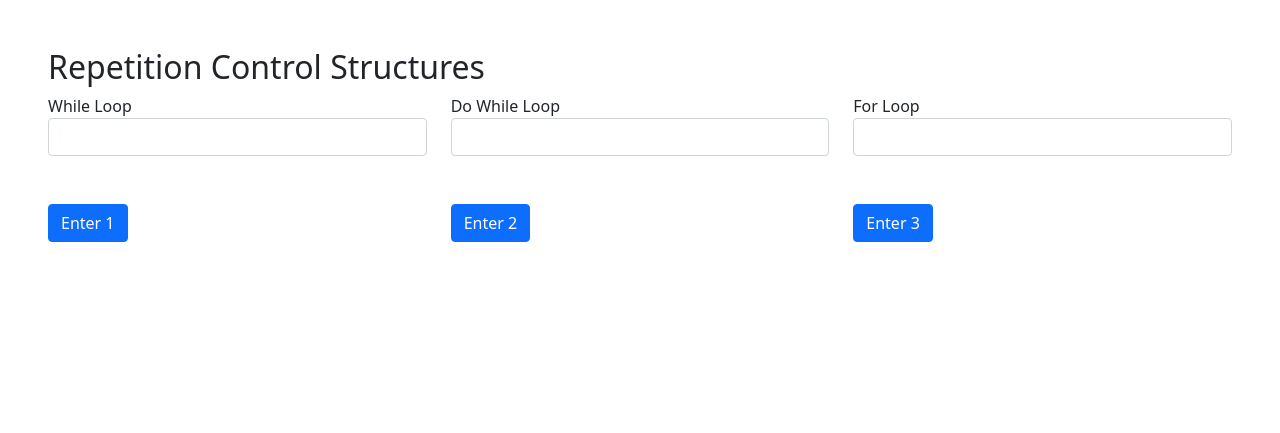
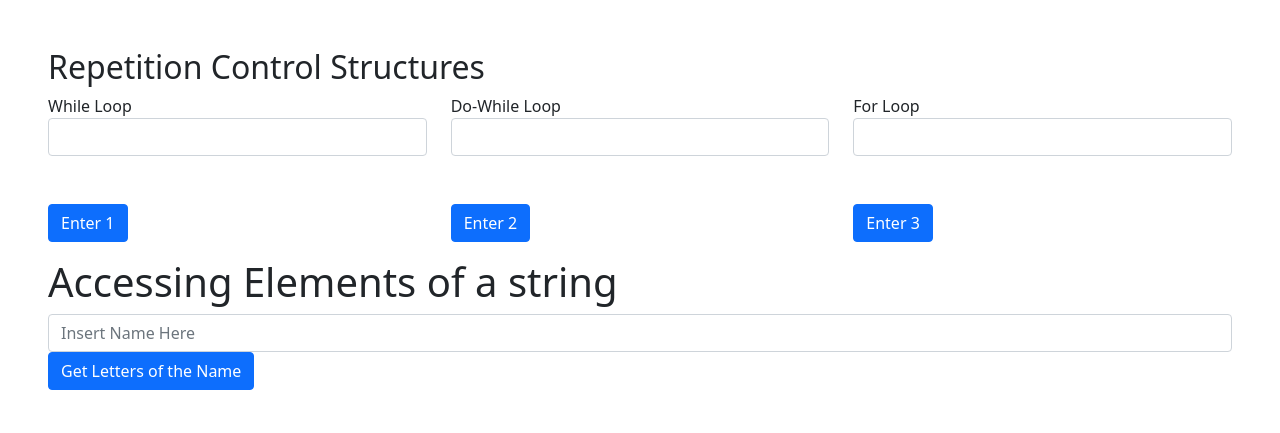
Before and after one commit to luxisse/loopsAct, a plain HTML site: page discussion/index.html in a window 1280 px wide. Drawn offline with nearby package versions, Linux system fonts and the light colour scheme.

Commit message:
done with accessing elements in string using loop

```diff
--- a/discussion/index.html
+++ b/discussion/index.html
@@ -9,9 +9,6 @@
 	<link href="https://cdn.jsdelivr.net/npm/bootstrap@5.1.3/dist/css/bootstrap.min.css" rel="stylesheet" integrity="sha384-1BmE4kWBq78iYhFldvKuhfTAU6auU8tT94WrHftjDbrCEXSU1oBoqyl2QvZ6jIW3" crossorigin="anonymous">
 </head>
 <body>
-
-	<!-- WD078-17-C1 | OpenClass Quiz and Activity -->
-	<!-- ==> submit your project discussion repo from last night -->
 
 	<div class="m-5">
 		<h2>Repetition Control Structures</h2>
@@ -35,7 +32,7 @@
 
 			<div class="col-4">
 				<div class="form-group">
-					<label for="task2">Do While Loop</label>
+					<label for="task2">Do-While Loop</label>
 
 					<!-- get the user info -->
 					<input type="number" name="" id="task2" class="form-control">
@@ -62,6 +59,19 @@
 				</div>
 			</div>
 		</div>
+
+		<div class="row">
+			<div class="form-group">
+				<h1>Accessing Elements of a string</h1>
+
+				<!-- for the user's input -->
+				<input type="text" name="name" id="userName" placeholder="Insert Name Here" class="form-control">
+
+				<!-- start the process -->
+				<button type="submit" id="getString" class="btn btn-primary" onclick="accessElementsInString()">Get Letters of the Name</button></div>
+
+				<p class=" mt-4 text-success" id="stringLength"></p>
+		</div>
 	</div>
 
 	<script src="index.js"></script>
--- a/discussion/index.js
+++ b/discussion/index.js
@@ -84,8 +84,52 @@ function countUsingForLoop() {
 				// since the start of the count started with 0, then for every iteration, we should add a value of 1 to eventually meet the condition and terminate the process.
 				// describe what will happen per iteration
 				alert('This is the value in this iteration: ' + startCount); //print out each value of each iteration before the process terminates.
-
 			}
 	}
 
 }
+
+// [SECTION] How to access elements of a string using repetition control structures.
+
+
+
+function accessElementsInString() {
+	// get the input of the user using DOM selectors.
+	let name = document.getElementById('userName').value;
+
+	let textLength = document.getElementById('stringLength');
+	// alert(typeof name); this is just a checker
+
+	// validate and make sure that the input is NOT equivalent to blank.
+	if (name !== '') {
+		// response if truthy (valid)
+
+		// Analyze the value that will be inserted by the user.
+			// 1. determine the length of the string.
+				// => invoke the "length" property of a string using (.) notation.
+
+		textLength.innerHTML = 'The string is ' + name.length + ' characters long';
+
+		// Upon accessing elements inside a string, this can be done so, using [] square brackets.
+		// keep in mind we can access each element through the use of its index number/count
+		// the count will start from 0 (first character inside the string corresponds to the number 0), the next is 1 and up to the "nth" number
+			// console.log(name[0]);
+			// console.log(name[1]);
+			// console.log(name[2]);
+			// console.log(name[3]);
+			// console.log(name[4]);
+			// console.log(name[5]);
+			// console.log(name[6]);
+		// we will now use the concept of loops in order to produce a much more flexible response for the user's input
+		// initialization ; condition ; iteration
+		for (let startIndex = 0; startIndex < name.length; startIndex++) {
+			// access each element and display it inside the console
+			alert(name[startIndex]);
+		}
+
+	} else {
+		// response if falsy
+		alert('value is Invalid');
+	}
+
+}
```
